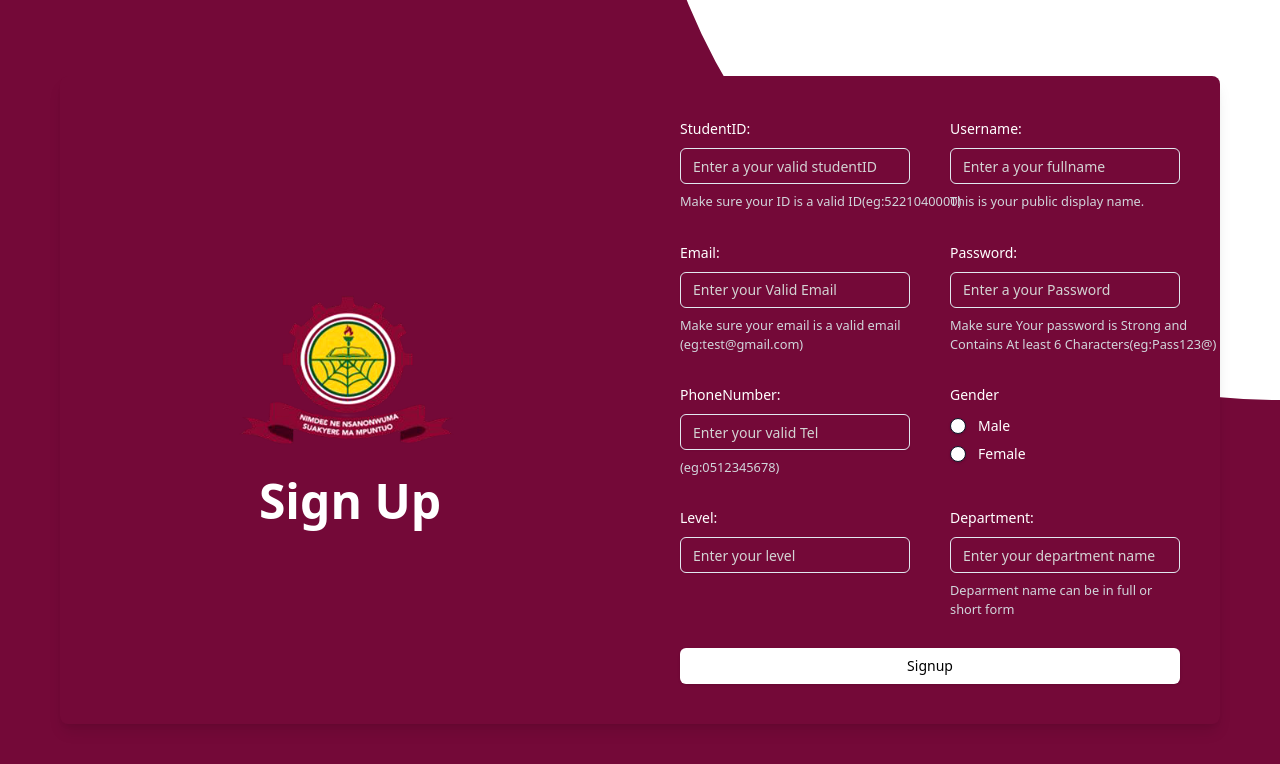
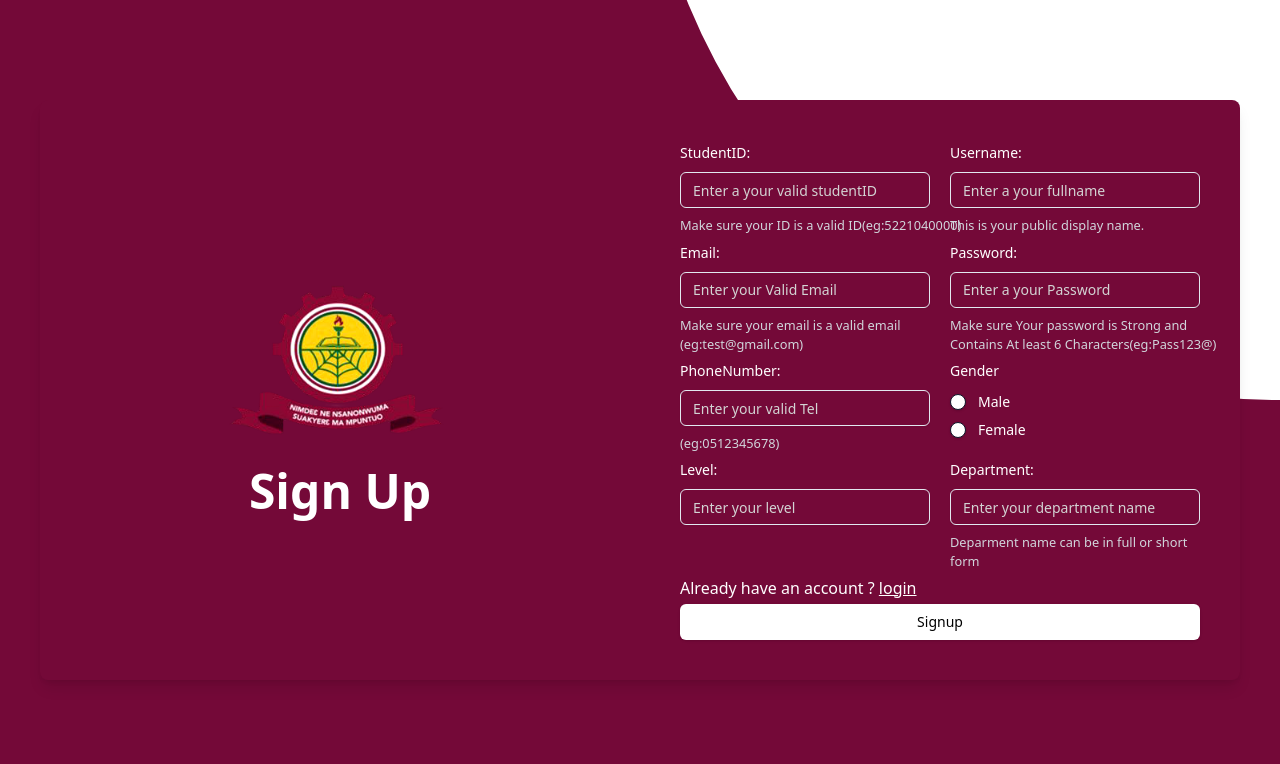
Before and after one commit to samuelfreeman/HallApplicationSystem-Client, a React (Vite) app: page /signup in a window 1280 px wide. Shown: the top 764 px of the page. Built offline with nearby package versions, Linux system fonts and the light colour scheme.

Commit message:
adjust the styling of the application and fixed the coming soon links

```diff
--- a/src/App.tsx
+++ b/src/App.tsx
@@ -19,7 +19,7 @@ const App: React.FC = () => {
 
         <Route path='/login' element={<LoginPage />} />
         <Route path='/signup' element={<SignupPage />} />
-        <Route path='/commingsoon' element={<Commingsoon />} />
+        <Route path='/comingsoon' element={<Commingsoon />} />
         <Route path='/' element={<HomePage />} />
         <Route path='/forgot-password' element={<ForgetPassword />} />
         <Route path='/verify-code' element={<VerifyCode />} />
--- a/src/component/LoginForm.tsx
+++ b/src/component/LoginForm.tsx
@@ -77,11 +77,11 @@ export function LoginForm() {
   return (
     <>
       {isLargeScreen ? (<Form {...form}>
-        <form onSubmit={handleSubmit(onSubmit)} className=" bg-[#740938] grid grid-cols-2  shadow-lg text-white rounded-lg m-5   ">
+        <form onSubmit={handleSubmit(onSubmit)} className=" bg-[#740938] grid grid-cols-2  shadow-lg text-white rounded-lg m-5 gap-x-36   ">
           <FormLabel className="flex  flex-col  items-center justify-center text-5xl ">
             <img src="/fav-3078db09.png" className="w-56 h-50" alt="" />
             <h1 className="pt-5 font-bold">Sign Up</h1></FormLabel>
-          <div className=" grid grid-cols-2  p-10 gap-7 gap-x-10 ">
+          <div className=" grid grid-cols-1  p-10 gap-7 gap-x-10 ">
 
 
             <FormField
--- a/src/component/SignupForm.tsx
+++ b/src/component/SignupForm.tsx
@@ -86,11 +86,11 @@ const SignUpForm: React.FC = () => {
             {isLargeScreen ? (
                 <Form {...form}  >
 
-                    <form onSubmit={handleSubmit(onSubmit)} className=" bg-[#740938] grid grid-cols-2 shadow-lg text-white rounded-lg m-5   ">
+                    <form onSubmit={handleSubmit(onSubmit)} className=" bg-[#740938] grid grid-cols-2 shadow-lg  text-white rounded-lg -mt-5 ">
                         <FormLabel className="flex  flex-col  items-center justify-center text-5xl ">
                             <img src="/fav-3078db09.png" className="w-56 h-50" alt="" />
                             <h1 className="pt-5 font-bold">Sign Up</h1></FormLabel>
-                        <div className=" grid grid-cols-2  p-10 gap-7 gap-x-10 ">
+                        <div className=" grid grid-cols-2  p-10 gap-7 gap-x-5  gap-y-1">
 
 
                             <FormField
@@ -243,6 +243,7 @@ const SignUpForm: React.FC = () => {
                                     </FormItem>
                                 )}
                             />
+                            <p className="block  ">Already have an account ? <NavLink className='underline underline-offset-1 ' to="/login">login</NavLink></p>
                             <Button type="submit" className="col-span-2 bg-white text-black hover:text-white">
                                 {loading ? "Signing up..." : "Signup"}
                             </Button>
```
Lines whose indentation alone changed are shown as unchanged.
